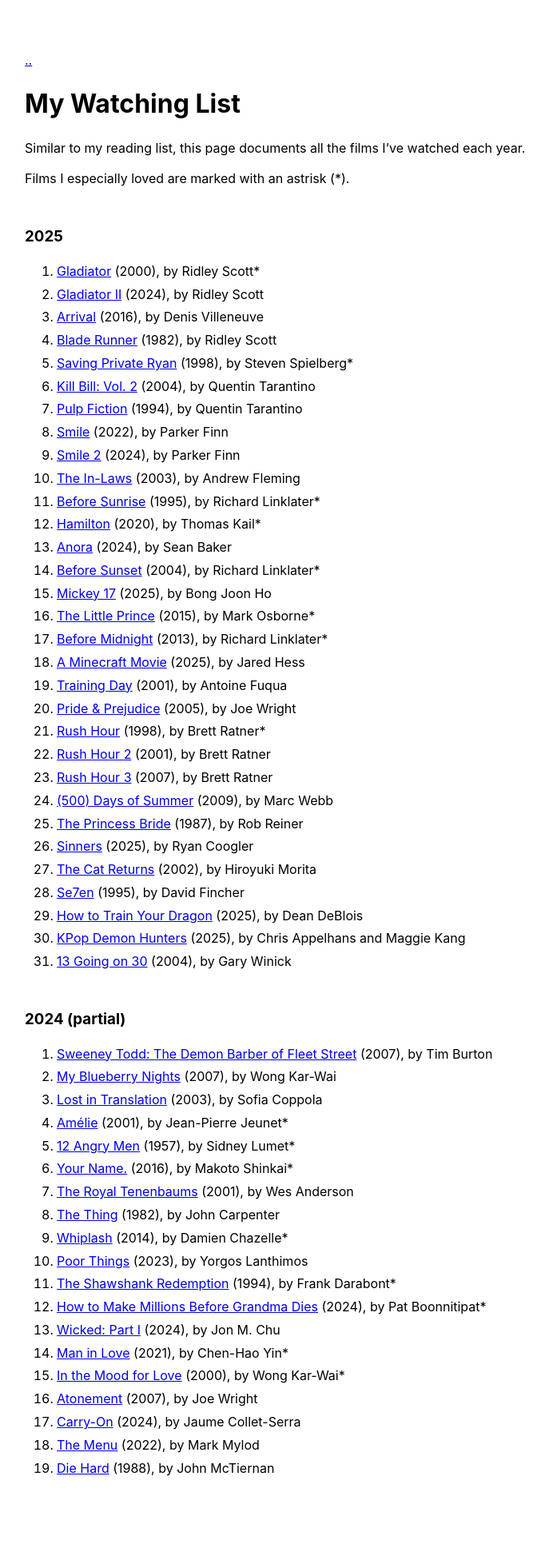
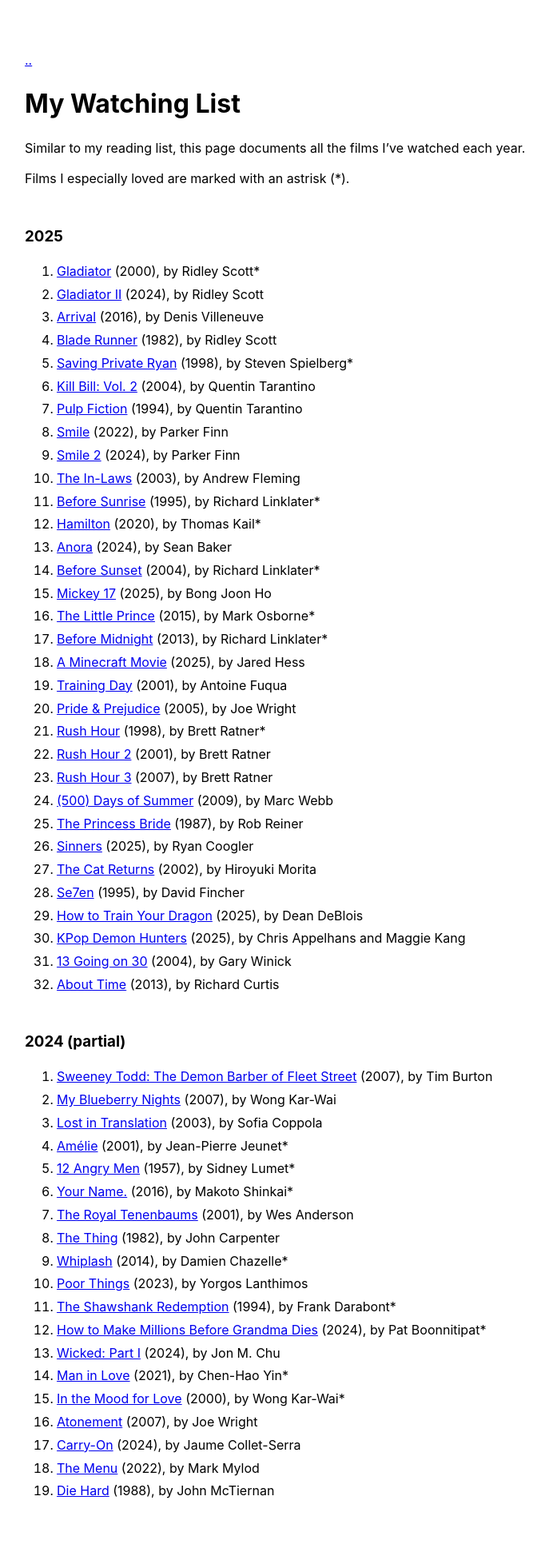
Before and after one commit to llucasly/llucasly.github.io, a Jekyll site: the page built from watching list.md, in a window 1280 px wide. Shown: the whole page at 80% size, without its empty margins (289-976 px from the left). Built offline with Jekyll 4.4.1, drawn with Linux system fonts in a browser that asks for light colours; before the commit the page ends 1927 px from its top, so only the background shows below that.

Commit message:
Added Movie

```diff
--- a/watching list.md
+++ b/watching list.md
@@ -39,6 +39,7 @@ Films I especially loved are marked with an astrisk (*).
 29. [How to Train Your Dragon](https://letterboxd.com/film/how-to-train-your-dragon-2025/) (2025), by Dean DeBlois
 30. [KPop Demon Hunters](https://letterboxd.com/film/kpop-demon-hunters/) (2025), by Chris Appelhans and Maggie Kang
 31. [13 Going on 30](https://letterboxd.com/film/13-going-on-30-3/) (2004), by Gary Winick
+32. [About Time](https://letterboxd.com/film/about-time/) (2013), by Richard Curtis
 
 ### 2024 (partial)
 1. [Sweeney Todd: The Demon Barber of Fleet Street](https://letterboxd.com/film/sweeney-todd-the-demon-barber-of-fleet-street-2007/) (2007), by Tim Burton
```
